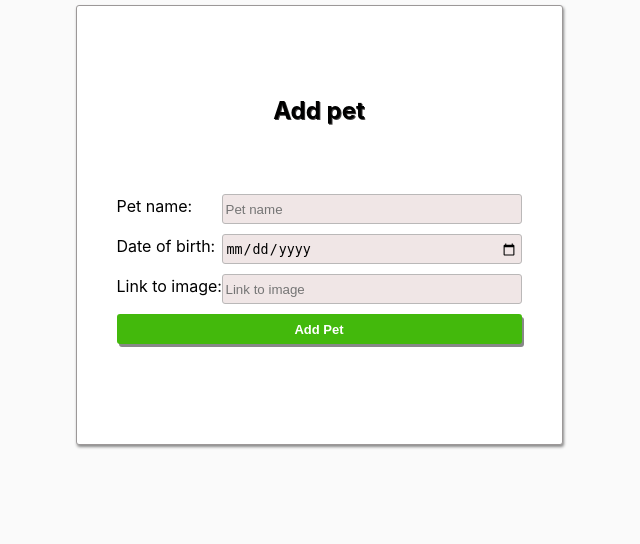
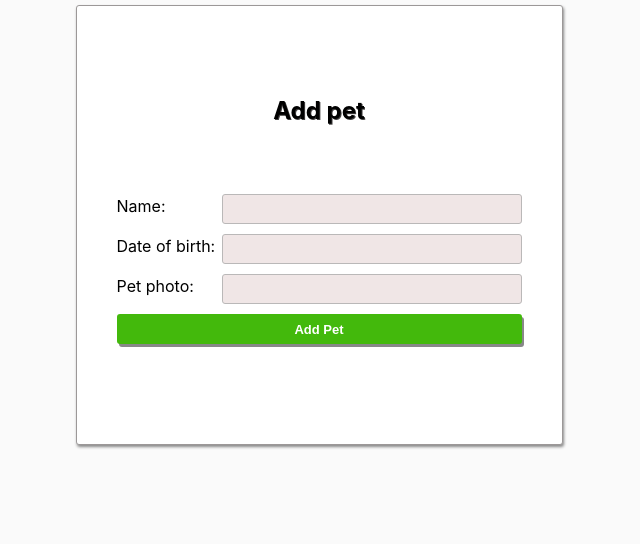
Before and after one commit to zlatin-r/Private-repo, a Django app: page /pets/add/ in a window 1280 px wide. Shown: the part 145-689 px from the top of the page, without its empty margins (321-961 px from the left). Run offline with Django 5.2, Linux system fonts and the light colour scheme.

Commit message:
Changes Commited

```diff
--- a/petstagram/petstagram/pets/forms.py
+++ b/petstagram/petstagram/pets/forms.py
@@ -3,8 +3,16 @@ from django import forms
 from petstagram.pets.models import Pet
 
 
-class PetForm(forms.ModelForm):
+class PetBaseForm(forms.ModelForm):
     class Meta:
         model = Pet
 
-        fields = ("name", "pet_photo", "date_of_birth")
+        fields = ("name", "date_of_birth", "pet_photo",)
+
+
+class PetCreateForm(PetBaseForm):
+    pass
+
+
+class PetEditForm(PetBaseForm):
+    pass
--- a/petstagram/petstagram/pets/urls.py
+++ b/petstagram/petstagram/pets/urls.py
@@ -3,7 +3,7 @@ from django.urls import path, include
 from petstagram.pets import views
 
 urlpatterns = (
-    path("add/", views.add_pet, name="add pet"),
+    path("add/", views.create_pet, name="add pet"),
     path("<str:username>/pet/<slug:pet_slug>/",
          include([
              path("", views.details_pet, name="details pet"),
--- a/petstagram/petstagram/pets/views.py
+++ b/petstagram/petstagram/pets/views.py
@@ -1,11 +1,21 @@
-from django.shortcuts import render
+from django.shortcuts import render, redirect
 
+from petstagram.pets.forms import PetCreateForm, PetEditForm
 from petstagram.pets.models import Pet
 
 
 # Create your views here.
-def add_pet(request):
-    context = {}
+def create_pet(request):
+    pet_form = PetCreateForm(request.POST or None)
+
+    if request.method == 'POST':
+        if pet_form.is_valid():
+            created_pet = pet_form.save()
+            return redirect("details pet", username="admin", pet_slug=created_pet.slug)
+
+    context = {
+        "pet_form": pet_form,
+    }
     return render(request, "pets/pet-add-page.html", context)
 
 
@@ -17,7 +27,9 @@ def details_pet(request, username, pet_slug):
 
 
 def edit_pet(request, username, pet_slug):
-    context = {}
+    context = {
+        "pet_form": PetEditForm(),
+    }
     return render(request, "pets/pet-edit-page.html", context)
 
 
--- a/petstagram/templates/pets/pet-add-page.html
+++ b/petstagram/templates/pets/pet-add-page.html
@@ -8,21 +8,12 @@
         <h2>Add pet</h2>
 
         <!-- Start Add Pet Form -->
-        <form action="#">
-            <p>
-                <label for="pet-name">Pet name: </label>
-                <input type="text" placeholder="Pet name">
-            </p>
-            <p>
-                <label for="pet-date">Date of birth: </label>
-                <input type="date">
-            </p>
-            <p>
-                <label for="pet-image">Link to image: </label>
-                <input type="text" placeholder="Link to image">
-            </p>
+        <form action="{% url 'add pet' %}" method="post">
+            {{ pet_form.as_p }}
             <!-- Add Pet Button -->
             <button class="add-btn" type="submit">Add Pet</button>
+
+            {% csrf_token %}
         </form>
         <!-- End Add Pet Form -->
 
```
